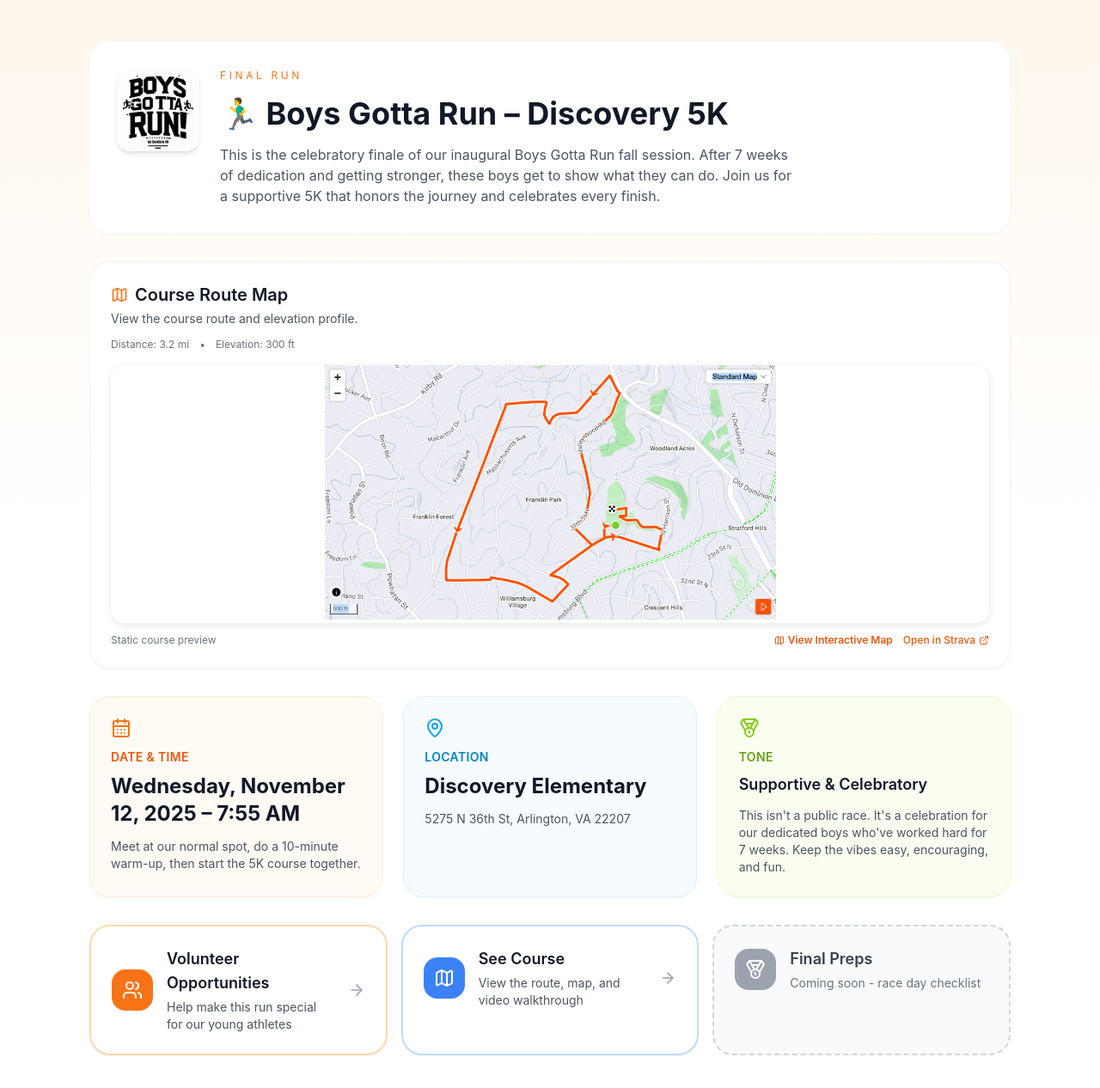
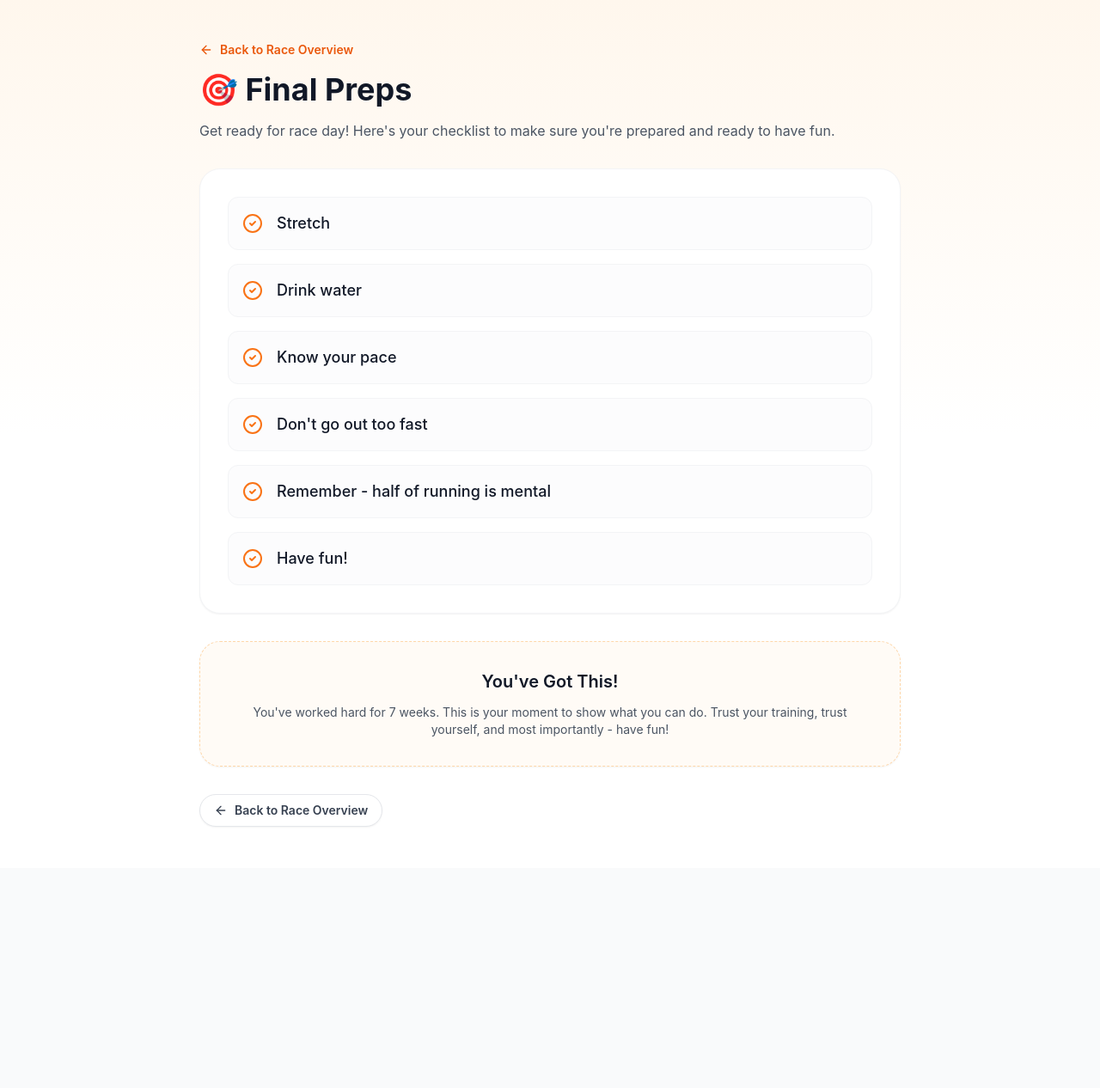
Before and after one commit to GoFast-Athlete-Training/GoFast-Events, a React (Vite) app: page /final-preps in a window 1280 px wide. Before the commit this address led to /. Shown: the top 1266 px of the page at 86% size. After the commit the page ends 1010 px from the top, so only its background shows below. Built offline with nearby package versions, Linux system fonts and the light colour scheme.

Commit message:
Add FinalPreps page with race day checklist and tips

```diff
--- a/src/App.tsx
+++ b/src/App.tsx
@@ -8,6 +8,7 @@ import RouteOverview from './pages/RouteOverview';
 import PacerOverview from './pages/PacerOverview';
 import FinishCheererOverview from './pages/FinishCheererOverview';
 import WaterStationOverview from './pages/WaterStationOverview';
+import FinalPreps from './pages/FinalPreps';
 
 const App = () => {
   return (
@@ -22,6 +23,7 @@ const App = () => {
         <Route path="/volunteer/water-station" element={<WaterStationOverview />} />
         <Route path="/volunteer/signup" element={<VolunteerSignup />} />
         <Route path="/volunteer/roster" element={<VolunteerRoster />} />
+        <Route path="/final-preps" element={<FinalPreps />} />
         <Route path="*" element={<Navigate to="/" replace />} />
       </Routes>
     </BrowserRouter>
--- /dev/null
+++ b/src/pages/FinalPreps.tsx
@@ -0,0 +1,82 @@
+import { useEffect } from 'react';
+import { Link } from 'react-router-dom';
+import { ArrowLeft, CheckCircle2 } from 'lucide-react';
+
+const FinalPreps = () => {
+  useEffect(() => {
+    document.title = 'BGR Discovery 5k - Final Preps';
+  }, []);
+
+  const preps = [
+    'Stretch',
+    'Drink water',
+    'Know your pace',
+    "Don't go out too fast",
+    'Remember - half of running is mental',
+    'Have fun!',
+  ];
+
+  return (
+    <div className="min-h-screen bg-gradient-to-b from-orange-50 via-white to-white">
+      <div className="mx-auto max-w-4xl px-6 py-12 sm:px-8 lg:px-10">
+        {/* Header */}
+        <header className="mb-8">
+          <Link
+            to="/"
+            className="inline-flex items-center gap-2 text-sm font-semibold text-orange-600 hover:text-orange-700 transition mb-4"
+          >
+            <ArrowLeft className="h-4 w-4" />
+            <span>Back to Race Overview</span>
+          </Link>
+          <h1 className="text-3xl font-bold text-gray-900 sm:text-4xl">
+            🎯 Final Preps
+          </h1>
+          <p className="mt-4 text-base text-gray-600">
+            Get ready for race day! Here's your checklist to make sure you're prepared and ready to have fun.
+          </p>
+        </header>
+
+        {/* Preps List */}
+        <section className="rounded-3xl border border-gray-100 bg-white p-8 shadow-sm">
+          <div className="space-y-4">
+            {preps.map((prep, index) => (
+              <div
+                key={index}
+                className="flex items-start gap-4 p-4 rounded-xl border border-gray-100 bg-gray-50/50 hover:bg-gray-50 transition"
+              >
+                <div className="flex-shrink-0 mt-0.5">
+                  <CheckCircle2 className="h-6 w-6 text-orange-500" />
+                </div>
+                <p className="text-lg font-medium text-gray-900 flex-1">
+                  {prep}
+                </p>
+              </div>
+            ))}
+          </div>
+        </section>
+
+        {/* Encouragement */}
+        <section className="mt-8 rounded-3xl border border-dashed border-orange-200 bg-orange-50/50 p-8 text-center shadow-sm">
+          <h2 className="text-xl font-semibold text-gray-900">You've Got This!</h2>
+          <p className="mt-3 text-sm text-gray-600">
+            You've worked hard for 7 weeks. This is your moment to show what you can do.
+            Trust your training, trust yourself, and most importantly - have fun!
+          </p>
+        </section>
+
+        {/* Navigation */}
+        <section className="mt-8 flex flex-wrap gap-4">
+          <Link
+            to="/"
+            className="inline-flex items-center gap-2 rounded-full border border-gray-200 bg-white px-4 py-2 text-sm font-semibold text-gray-700 shadow-sm transition hover:border-orange-200 hover:text-orange-600"
+          >
+            <ArrowLeft className="h-4 w-4" />
+            <span>Back to Race Overview</span>
+          </Link>
+        </section>
+      </div>
+    </div>
+  );
+};
+
+export default FinalPreps;
--- a/src/pages/RaceOverview.tsx
+++ b/src/pages/RaceOverview.tsx
@@ -183,19 +183,23 @@ const RaceOverview = () => {
           </Link>
 
           {/* Final Preps */}
-          <div className="rounded-3xl border-2 border-dashed border-gray-300 bg-gray-50 p-6">
+          <Link
+            to="/final-preps"
+            className="group rounded-3xl border-2 border-lime-200 bg-white p-6 shadow-sm transition hover:border-lime-400 hover:shadow-md"
+          >
             <div className="flex items-center gap-4">
-              <div className="rounded-2xl bg-gray-400 p-3">
+              <div className="rounded-2xl bg-lime-500 p-3 group-hover:bg-lime-600 transition">
                 <Medal className="h-6 w-6 text-white" />
               </div>
               <div className="flex-1">
-                <h3 className="text-lg font-semibold text-gray-700">Final Preps</h3>
-                <p className="mt-1 text-sm text-gray-500">
-                  Coming soon - race day checklist
+                <h3 className="text-lg font-semibold text-gray-900">Final Preps</h3>
+                <p className="mt-1 text-sm text-gray-600">
+                  Race day checklist and tips
                 </p>
               </div>
+              <ArrowRight className="h-5 w-5 text-gray-400 group-hover:text-lime-600 transition" />
             </div>
-          </div>
+          </Link>
         </section>
       </div>
     </div>
```
